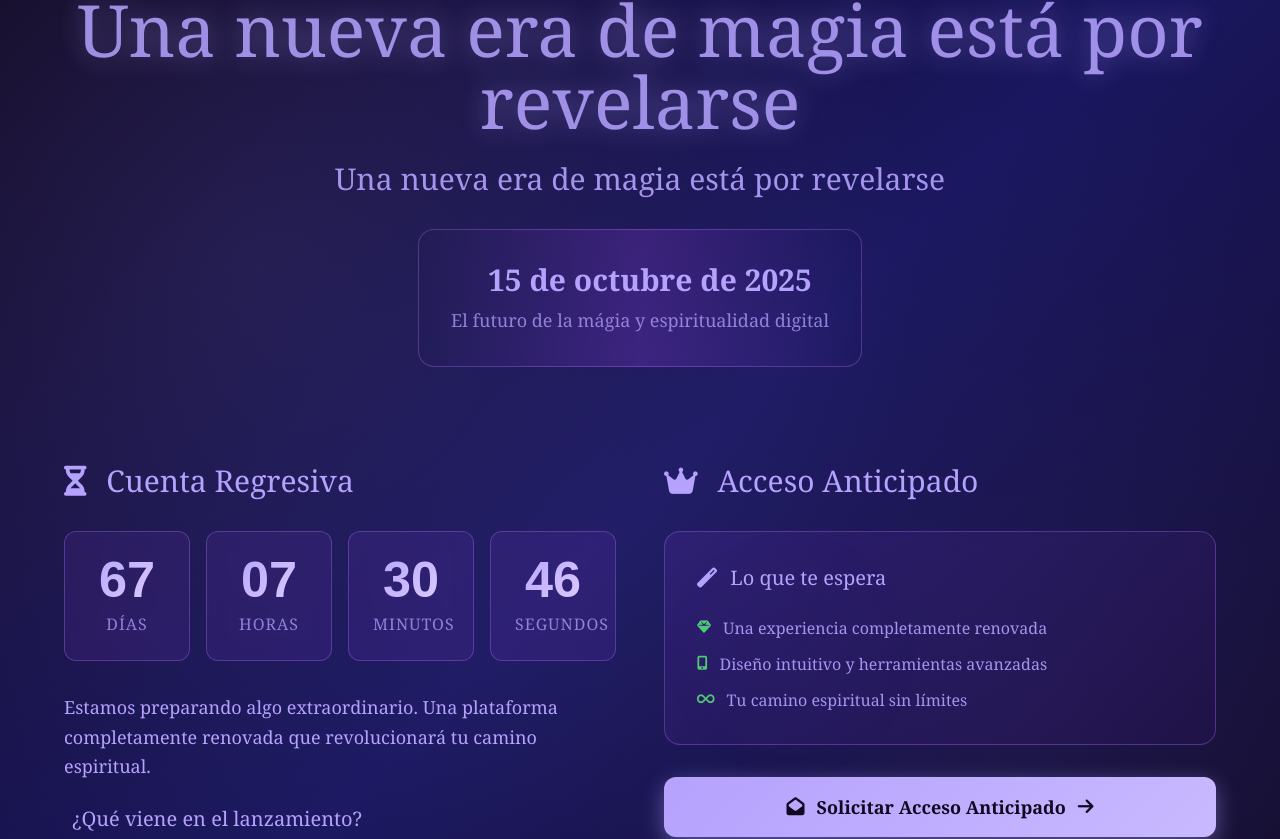
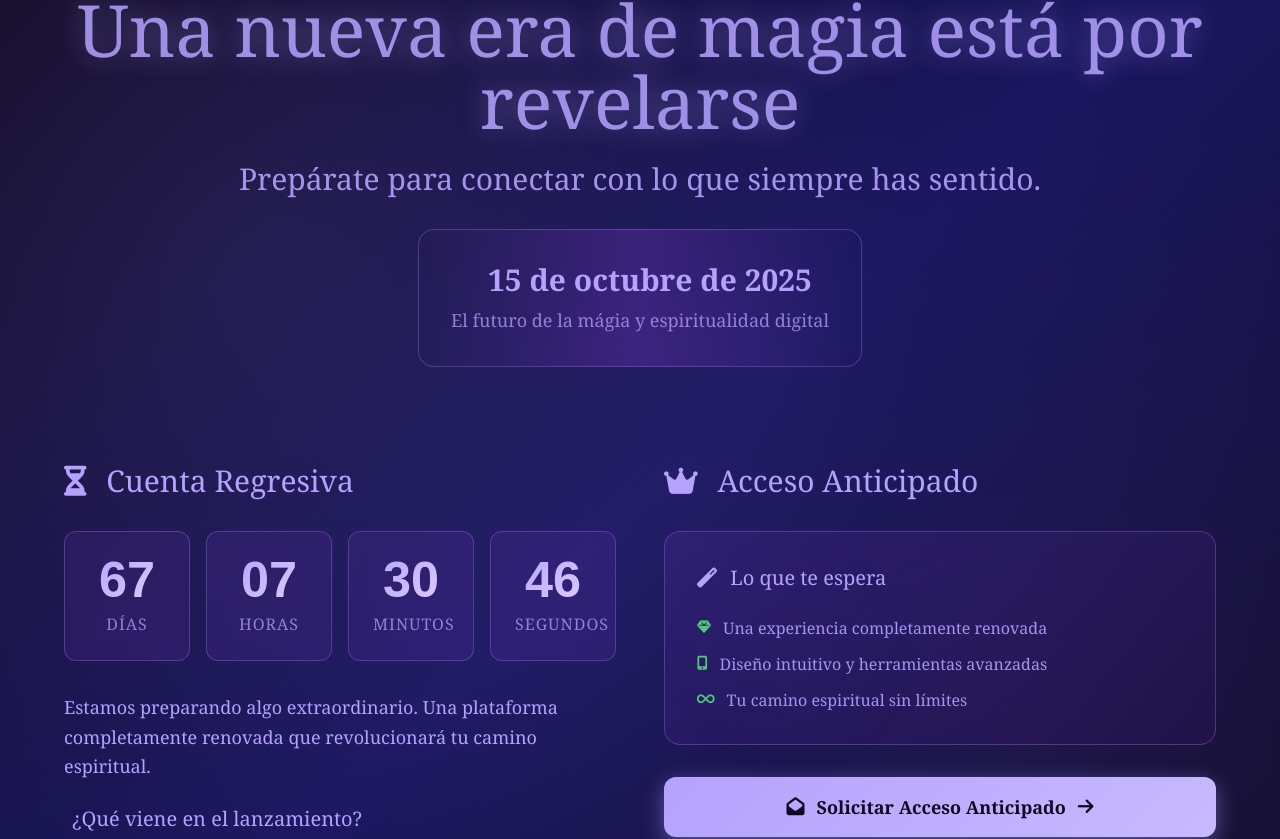
Before and after one commit to Sebas-Barrera/landing-page-arcana, an Angular app: page / in a window 1280 px wide. Shown: the part 3204-4043 px from the top of the page. Built offline with nearby package versions, Linux system fonts and the light colour scheme; a web font is replaced by a local one.

Commit message:
Little changes before deploy

```diff
--- a/src/app/app.component.html
+++ b/src/app/app.component.html
@@ -560,7 +560,7 @@
             class="text-xl lg:text-2xl xl:text-3xl mb-6 lg:mb-8 opacity-90 font-light"
             style="color: #b4a2fd"
           >
-            Una nueva era de magia está por revelarse
+            Prepárate para conectar con lo que siempre has sentido.
           </p>
           <div
             class="inline-block bg-gradient-to-r from-transparent via-purple-500/20 to-transparent p-6 lg:p-8 rounded-2xl border border-purple-400/30 mb-8"
--- a/src/app/app.component.ts
+++ b/src/app/app.component.ts
@@ -243,7 +243,7 @@ export class AppComponent implements OnInit, OnDestroy {
       id: 'accessibility',
       title: 'Contenido Accesible y Místico',
       description:
-        'Creada por maestros y guías con un recorrido profundo en el arte místico y la práctica espiritual',
+        'Información comprensible para todos los niveles, sin perder la profundidad y misticismo auténtico.',
       icon: 'fas fa-book-open',
       color: '#b4a2fd',
     },
```
